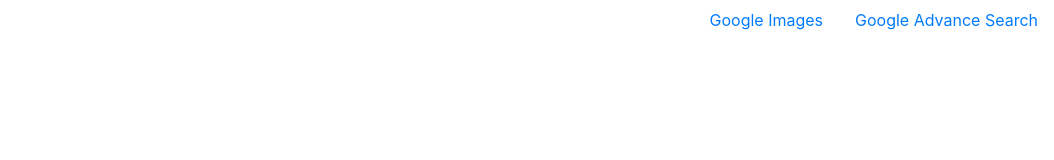
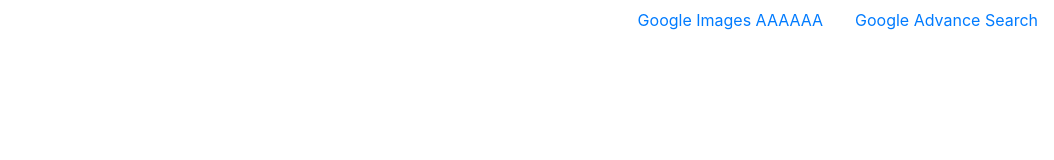
Before and after one commit to Boondock19/prueba-push, a plain HTML site: page index.html in a window 1280 px wide. Shown: the top 160 px of the page, without its empty margins (226-1280 px from the left). Drawn offline with nearby package versions, Linux system fonts and the light colour scheme.

Commit message:
verificacion de branch

```diff
--- a/index.html
+++ b/index.html
@@ -9,7 +9,7 @@
         <div>
             <ul class="nav justify-content-end">
                 <li class="nav-item">
-                  <a class="nav-link active" href="Image_Search.html">Google Images</a>
+                  <a class="nav-link active" href="Image_Search.html">Google Images AAAAAA</a>
                 </li>
                 <li class="nav-item">
                   <a class="nav-link" href="Advance_Search.html">Google Advance Search</a>
```
